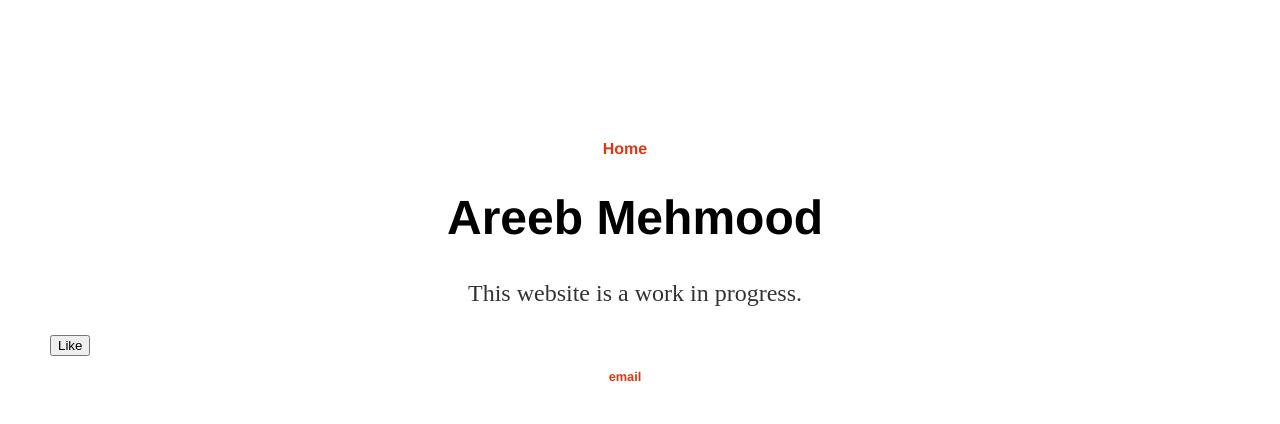
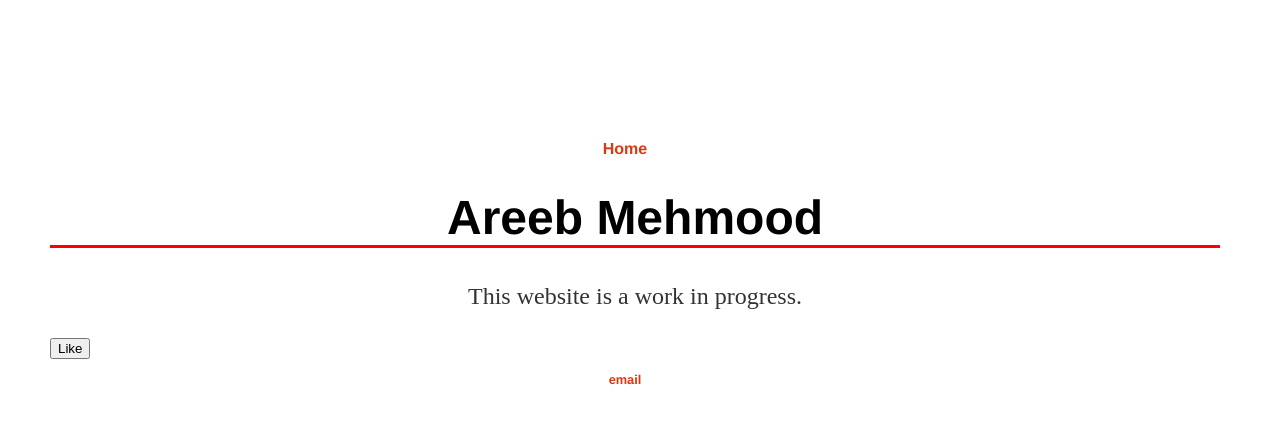
Before and after one commit to areebm/areebm.github.io, a Jekyll site: the page built from index.html, in a window 1280 px wide. Shown: the top 424 px of the page. Built offline with Jekyll 4.4.1, drawn with Linux system fonts in a browser that asks for light colours.

Commit message:
Update main.css
Adding red border line under my name in heading1

```diff
--- a/css/main.css
+++ b/css/main.css
@@ -30,6 +30,7 @@ h1 {
     text-align: center;
     font-size: 3em;
     font-family:'Helvetica', 'Arial', 'Sans-Serif';
+    border-bottom: 3px solid #ff0000;
 }
 p {
     text-align:center;
```
